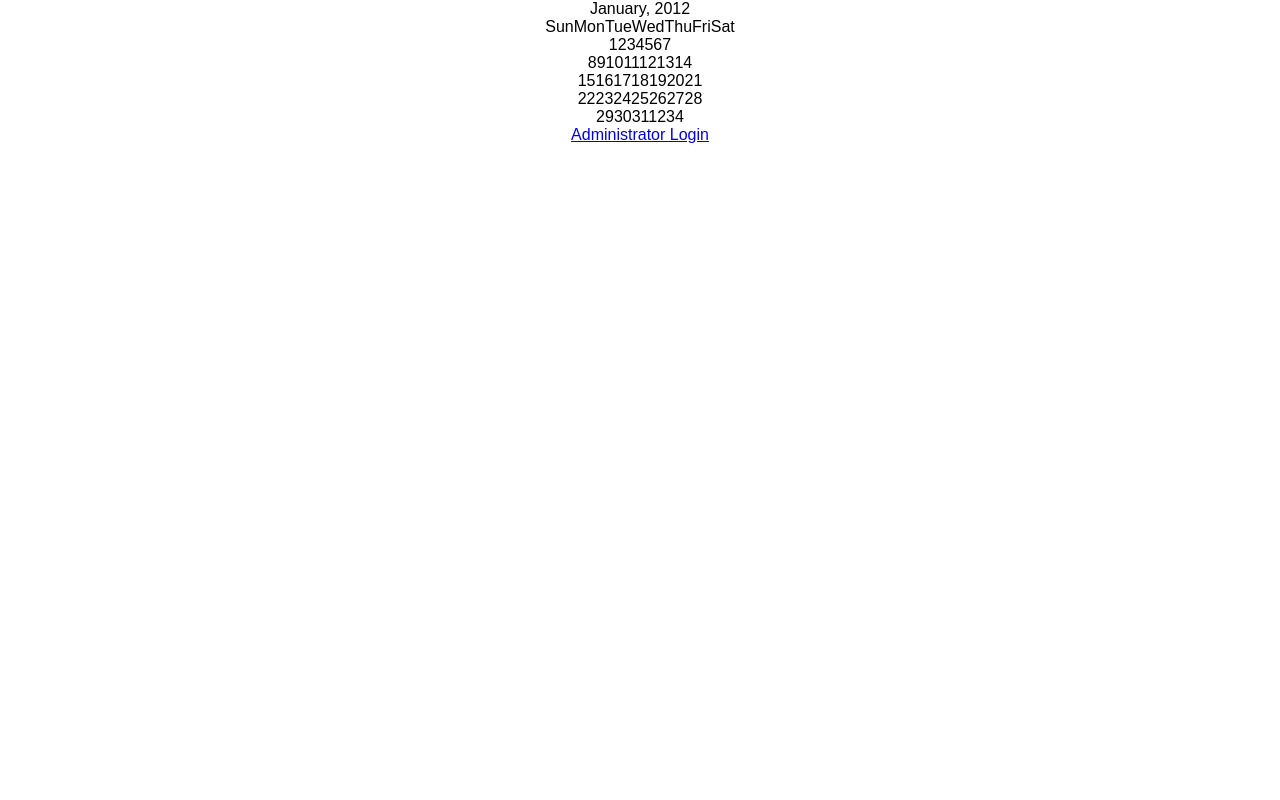
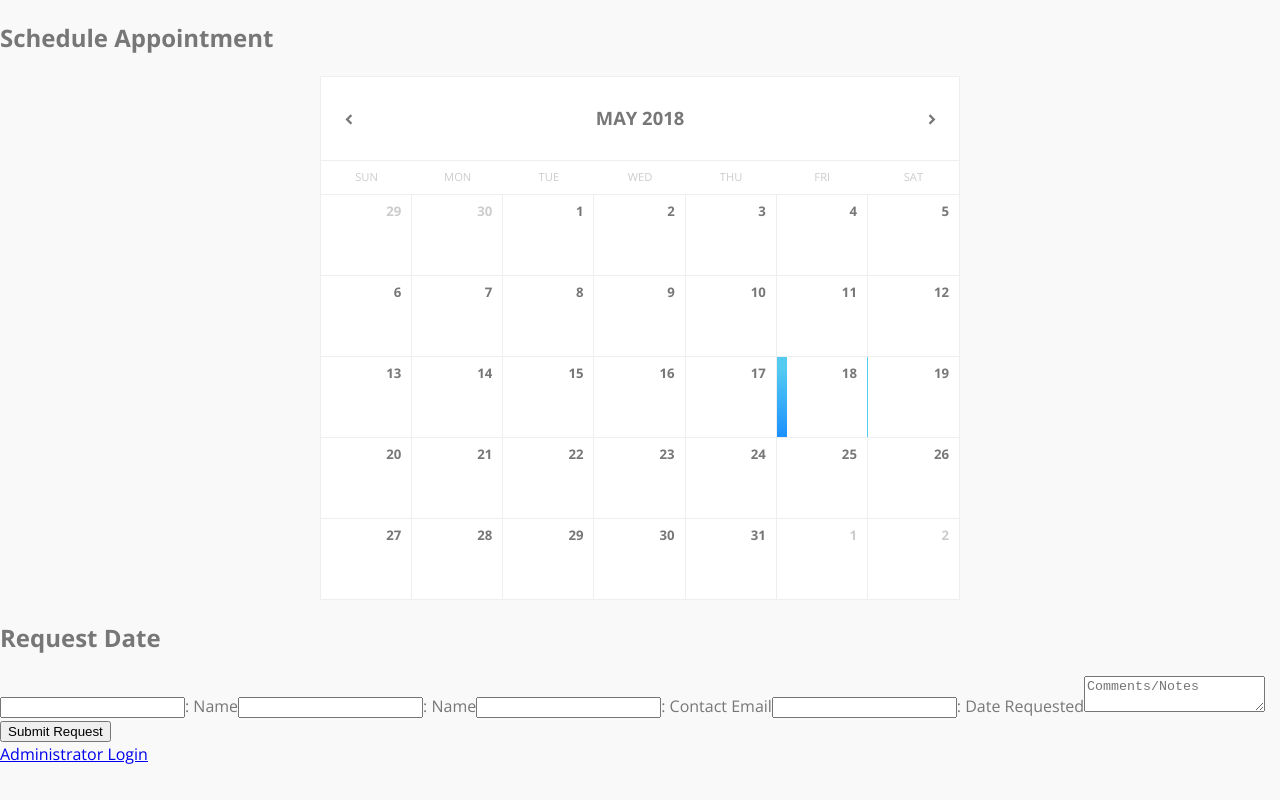
Before and after one commit to Design1Geek6/mountain-crafter-frontend, a React (Create React App) app: page / in a window 1280 px wide. Built offline with nearby package versions, Linux system fonts and the light colour scheme.

Commit message:
added a better calender that is easier to understand. added form

```diff
--- a/package.json
+++ b/package.json
@@ -3,6 +3,7 @@
   "version": "0.1.0",
   "private": true,
   "dependencies": {
+    "date-fns": "^1.29.0",
     "moment": "^2.22.1",
     "react": "^16.3.2",
     "react-dom": "^16.3.2",
--- a/src/App.css
+++ /dev/null
@@ -1,28 +0,0 @@
-.App {
-  text-align: center;
-}
-
-.App-logo {
-  animation: App-logo-spin infinite 20s linear;
-  height: 80px;
-}
-
-.App-header {
-  background-color: #222;
-  height: 150px;
-  padding: 20px;
-  color: white;
-}
-
-.App-title {
-  font-size: 1.5em;
-}
-
-.App-intro {
-  font-size: large;
-}
-
-@keyframes App-logo-spin {
-  from { transform: rotate(0deg); }
-  to { transform: rotate(360deg); }
-}
--- a/src/App.js
+++ b/src/App.js
@@ -2,8 +2,7 @@
 import { BrowserRouter as Router, Switch, Route } from 'react-router-dom'
 import Scheduler from './Pages/Scheduler'
 import Appointments from './Pages/Appointments'
-import moment from "moment"
-import './App.css';
+import './css/App.css'
 
 class App extends Component {
   render() {
@@ -11,7 +10,7 @@
       <Router>
         <div className="App">
           <Switch>
-            <Route exact path="/" component={() => <Scheduler selected={moment([2012])}/>} />
+            <Route exact path="/" component={() => <Scheduler />} />
             <Route path="/appointments" component={() => <Appointments />} />
           </Switch>
         </div>
@@ -20,4 +19,4 @@
   }
 }
 
-export default App;
+export default App
--- a/src/Pages/Scheduler.js
+++ b/src/Pages/Scheduler.js
@@ -1,68 +1,162 @@
 import React, { Component } from 'react'
 import { Link } from 'react-router-dom'
-import Weeks from './Weeks.js'
-import Days from './Days.js'
+import dateFns from "date-fns"
+// Moment.js Information
+// import Weeks from './Weeks.js'
+// import Days from './Days.js'
 
 export default class Scheduler extends Component {
 
+    state = {
+        currentMonth: new Date(),
+        selectedDate: new Date()
+    };
 
-    constructor(props) {
-        super(props)
-        this.state = {
-            month: this.props.selected.clone()
-        };
+    renderHeader() {
+        const dateFormat = "MMMM YYYY";
+
+        return (
+            <div className="header row flex-middle">
+                <div className="col col-start">
+                    <div className="icon" onClick={this.prevMonth}>
+                        chevron_left
+              </div>
+                </div>
+                <div className="col col-center">
+                    <span>{dateFns.format(this.state.currentMonth, dateFormat)}</span>
+                </div>
+                <div className="col col-end" onClick={this.nextMonth}>
+                    <div className="icon">chevron_right</div>
+                </div>
+            </div>
+        );
     }
 
-    previous() {
-        let month = this.state.month;
-        month.add(-1, "M");
-        this.setState({ month: month });
+    renderDays() {
+        const dateFormat = "ddd";
+        const days = [];
+
+        let startDate = dateFns.startOfWeek(this.state.currentMonth);
+
+        for (let i = 0; i < 7; i++) {
+            days.push(
+                <div className="col col-center" key={i}>
+                    {dateFns.format(dateFns.addDays(startDate, i), dateFormat)}
+                </div>
+            );
+        }
+
+        return <div className="days row">{days}</div>;
     }
 
-    next() {
-        let month = this.state.month;
-        month.add(1, "M");
-        this.setState({ month: month });
+    renderCells() {
+        const { currentMonth, selectedDate } = this.state;
+        const monthStart = dateFns.startOfMonth(currentMonth);
+        const monthEnd = dateFns.endOfMonth(monthStart);
+        const startDate = dateFns.startOfWeek(monthStart);
+        const endDate = dateFns.endOfWeek(monthEnd);
+
+        const dateFormat = "D";
+        const rows = [];
+
+        let days = [];
+        let day = startDate;
+        let formattedDate = "";
+
+        while (day <= endDate) {
+            for (let i = 0; i < 7; i++) {
+                formattedDate = dateFns.format(day, dateFormat);
+                const cloneDay = day;
+                days.push(
+                    <div
+                        className={`col cell ${
+                            !dateFns.isSameMonth(day, monthStart)
+                                ? "disabled"
+                                : dateFns.isSameDay(day, selectedDate) ? "selected" : ""
+                            }`}
+                        key={day}
+                        onClick={() => this.onDateClick(dateFns.parse(cloneDay))}
+                    >
+                        <span className="number">{formattedDate}</span>
+                        {/* <span className="bg">{formattedDate}</span> */}
+                    </div>
+                );
+                day = dateFns.addDays(day, 1);
+            }
+            rows.push(
+                <div className="row" key={day}>
+                    {days}
+                </div>
+            );
+            days = [];
+        }
+        return <div className="body">{rows}</div>;
     }
 
-    select(day) {
-        this.props.selected = day.date;
-        this.forceUpdate();
-    }
+    onDateClick = day => {
+        this.setState({
+            selectedDate: day
+        });
+    };
 
+    nextMonth = () => {
+        this.setState({
+            currentMonth: dateFns.addMonths(this.state.currentMonth, 1)
+        });
+    };
 
-    renderWeeks() {
-        let weeks = [],
-            done = false,
-            date = this.state.month.clone().startOf("month").add("w" - 1).day("Sunday"),
-            monthIndex = date.month(),
-            count = 0;
-
-        while (!done) {
-            weeks.push(<Weeks key={date.toString()} date={date.clone()} month={this.state.month} select={this.select} selected={this.props.selected} />);
-            date.add(1, "w");
-            done = count++ > 2 && monthIndex !== date.month();
-            monthIndex = date.month();
-        }
-
-        return weeks;
-    }
-
-
-    renderMonthLabel() {
-        return <span>{this.state.month.format("MMMM, YYYY")}</span>;
-    }
+    prevMonth = () => {
+        this.setState({
+            currentMonth: dateFns.subMonths(this.state.currentMonth, 1)
+        });
+    };
 
     render() {
         return (
             <div>
-                <div className="header">
-                    <i className="fa fa-angle-left" onClick={this.previous}></i>
-                    {this.renderMonthLabel()}
-                    <i className="fa fa-angle-right" onClick={this.next}></i>
-                </div>
-                <Days />
-                {this.renderWeeks()}
+                <section className="schedualing">
+                    <h1 className="schedTitle">Schedule Appointment</h1>
+                    <div className="calContainer">
+                    <div className="calendar">
+                        {this.renderHeader()}
+                        {this.renderDays()}
+                        {this.renderCells()}
+                    </div>
+                    </div>
+
+                </section>
+
+
+                <section className="requestDate">
+                    <h1 className="reqTitle">Request Date</h1>
+                    <form className="reqForm" method="post" action="/server, or http://server.com">
+                        <lable className="name">
+                            <input id="nameInput" type="text" required />
+                            : Name
+                        </lable>
+
+                        <lable className="phone">
+                            <input id="phoneInput" type="number" required />
+                            : Name
+                        </lable>
+
+                        <lable className="email">
+                            <input id="emailInput" type="email" required />
+                            : Contact Email
+                        </lable>
+
+                        <lable className="date">
+                            <input className="dateInput" required />
+                            : Date Requested
+                        </lable>
+
+                        <textarea className="commentBox" placeholder="Comments/Notes" />
+
+                        <input className="btn" type="submit" value="Submit Request" />
+
+                    </form>
+                </section>
+
 
                 <div className='link appointLink'>
                     <Link to="/appointments">Administrator Login</Link>
--- /dev/null
+++ b/src/css/App.css
@@ -0,0 +1,237 @@
+/* FONT IMPORTS */
+
+@import url(https://fonts.googleapis.com/css?family=Open+Sans:300,400,700);
+@import url(https://fonts.googleapis.com/icon?family=Material+Icons);
+
+.icon {
+  font-family: 'Material Icons', serif;
+  font-style: normal;
+  display: inline-block;
+  vertical-align: middle;
+  line-height: 1;
+  text-transform: none;
+  letter-spacing: normal;
+  word-wrap: normal;
+  white-space: nowrap;
+  direction: ltr;
+
+  -webkit-font-smoothing: antialiased;
+  text-rendering: optimizeLegibility;
+  -moz-osx-font-smoothing: grayscale;
+  font-feature-settings: 'liga';
+}
+
+
+/* VARIABLES */
+
+:root {
+  --main-color: #1a8fff;
+  --text-color: #777;
+  --text-color-light: #ccc;
+  --border-color: #eee;
+  --bg-color: #f9f9f9;
+  --neutral-color: #fff;
+}
+
+
+/* GENERAL */
+
+* {
+  box-sizing: border-box;
+}
+
+body {
+    font-family: 'Open Sans', 'Helvetica Neue', 'Helvetica', 'Arial', sans-serif;
+    font-size: 1em;
+    font-weight: 300;
+    line-height: 1.5;
+    color: var(--text-color);
+    background: var(--bg-color);
+    position: relative;
+}
+
+header {
+  display: block;
+  width: 100%;
+  padding: 1.75em 0;
+  border-bottom: 1px solid var(--border-color);
+  background: var(--neutral-color);
+}
+
+header  {
+  font-size: 175%;
+  text-align: center;
+  color: var(--main-color);
+  line-height: 1;
+}
+
+header .icon {
+  padding-right: .25em;
+}
+
+main {
+  display: block;
+  margin: 0 auto;
+  margin-top: 5em;
+  max-width: 50em;
+}
+
+
+/* GRID */
+
+.row {
+  margin: 0;
+  padding: 0;
+  display: flex;
+  flex-direction: row;
+  flex-wrap: wrap;
+  width: 100%;
+}
+
+.row-middle {
+  align-items: center;
+}
+
+.col {
+  flex-grow: 1;
+  flex-basis: 0;
+  max-width: 100%;
+}
+
+.col-start {
+  justify-content: flex-start;
+  text-align: left;
+}
+
+.col-center {
+  justify-content: center;
+  text-align: center;
+}
+
+.col-end {
+  justify-content: flex-end;
+  text-align: right;
+}
+
+
+/* Calendar */
+
+.calendar {
+  display: block;
+  position: relative;
+  width: 50%;
+  background: var(--neutral-color);
+  border: 1px solid var(--border-color);
+}
+
+.calendar .header {
+  text-transform: uppercase;
+  font-weight: 700;
+  font-size: 115%;
+  padding: 1.5em 0;
+  border-bottom: 1px solid var(--border-color);
+}
+
+.calendar .header .icon {
+  cursor: pointer;
+  transition: .15s ease-out;
+}
+
+.calendar .header .icon:hover {
+  transform: scale(1.75);
+  transition: .25s ease-out;
+  color: var(--main-color);
+}
+
+.calendar .header .icon:first-of-type {
+  margin-left: 1em;
+}
+
+.calendar .header .icon:last-of-type {
+  margin-right: 1em;
+}
+
+.calendar .days {
+  text-transform: uppercase;
+  font-weight: 400;
+  color: var(--text-color-light);
+  font-size: 70%;
+  padding: .75em 0;
+  border-bottom: 1px solid var(--border-color);
+}
+
+.calendar .body .cell {
+  position: relative;
+  height: 5em;
+  border-right: 1px solid var(--border-color);
+  overflow: hidden;
+  cursor: pointer;
+  background: var(--neutral-color);
+  transition: 0.25s ease-out;
+}
+
+.calendar .body .cell:hover {
+  background: var(--bg-color);
+  transition: 0.5s ease-out;
+}
+
+.calendar .body .selected {
+  border-left: 10px solid transparent;
+  border-image: linear-gradient(45deg, #1a8fff 0%,#53cbf1 40%);
+  border-image-slice: 1;
+}
+
+.calendar .body .row {
+  border-bottom: 1px solid var(--border-color);
+}
+
+.calendar .body .row:last-child {
+  border-bottom: none;
+}
+
+.calendar .body .cell:last-child {
+  border-right: none;
+}
+
+.calendar .body .cell .number {
+  position: absolute;
+  font-size: 82.5%;
+  line-height: 1;
+  top: .75em;
+  right: .75em;
+  font-weight: 700;
+}
+
+.calendar .body .disabled {
+  color: var(--text-color-light);
+  pointer-events: none;
+}
+
+.calendar .body .cell .bg {
+  font-weight: 700;
+  line-height: 1;
+  color: var(--main-color);
+  opacity: 0;
+  font-size: 8em;
+  position: absolute;
+  top: -.2em;
+  right: -.05em;
+  transition: .25s ease-out;
+  letter-spacing: -.07em;
+}
+
+.calendar .body .cell:hover .bg, .calendar .body .selected .bg  {
+  opacity: 0.05;
+  transition: .5s ease-in;
+}
+
+.calendar .body .col {
+  flex-grow: 0;
+  flex-basis: calc(100%/7);
+  width: calc(100%/7);
+}
+
+.calContainer{
+  display: flex;
+  justify-content: center;
+}
```
Also changed, not shown: 1 other file (tests, documents, lock files or other folders).
